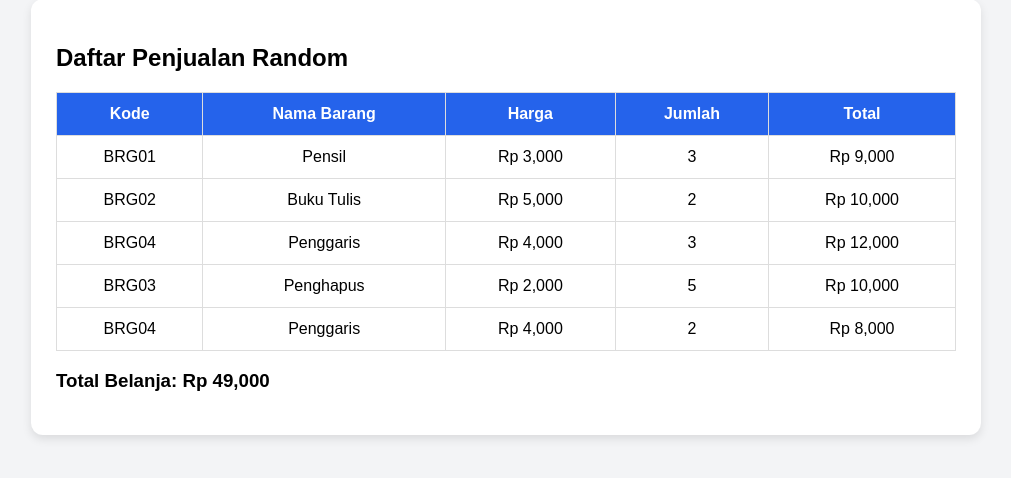
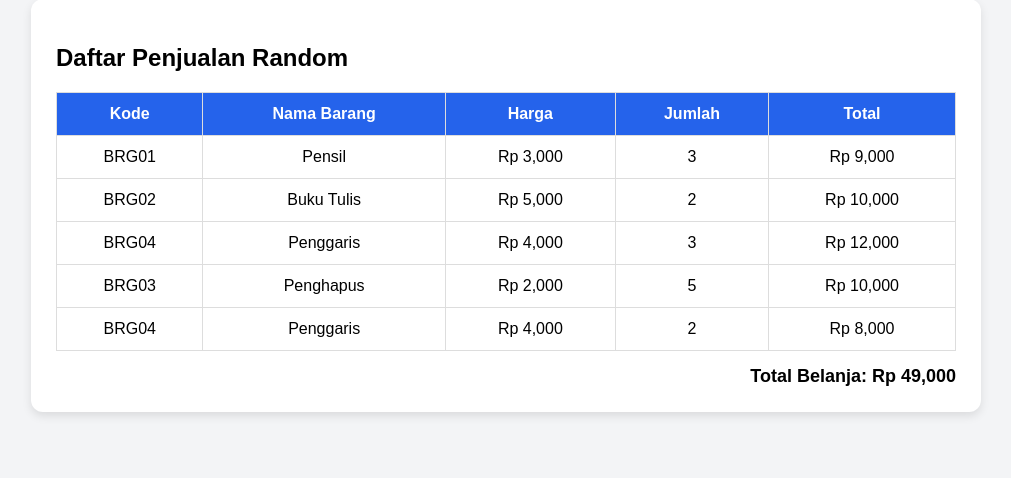
Before and after one commit to nayladelina/PolganMart, a PHP site: page /dashboard.php in a window 1280 px wide. Shown: the part 79-557 px from the top of the page, without its empty margins (134-1145 px from the left). Run offline with PHP 8.4, Linux system fonts and the light colour scheme; the visitor is signed in with stand-in values (Sample User, id 1).

Commit message:
Commit 8 – Menambahkan Total Belanja di dashboard

```diff
--- a/dashboard.php
+++ b/dashboard.php
@@ -20,8 +20,8 @@ $grandtotal = 0;
 
 // Pilih barang dan jumlah acak
 for($i=0; $i<5; $i++){
-    $beli[$i] = rand(0,4);     // index barang acak
-    $jumlah[$i] = rand(1,5);   // jumlah acak 1–5
+    $beli[$i] = rand(0,4);
+    $jumlah[$i] = rand(1,5);
 }
 
 // Hitung total per item menggunakan foreach
@@ -64,6 +64,7 @@ foreach($beli as $i => $index){
         table { width:100%; border-collapse:collapse; margin-top:20px; }
         table th, table td { border:1px solid #ddd; padding:12px; text-align:center; }
         table thead { background:#2563eb; color:white; }
+        .total { text-align:right; font-size:18px; margin-top:15px; }
     </style>
 </head>
 <body>
@@ -88,7 +89,6 @@ foreach($beli as $i => $index){
         </thead>
         <tbody>
             <?php
-            // Tampilkan detail pembelian dengan foreach
             foreach($beli as $i => $index){
                 echo "<tr>";
                 echo "<td>{$kode_barang[$index]}</td>";
@@ -101,7 +101,8 @@ foreach($beli as $i => $index){
             ?>
         </tbody>
     </table>
-    <h3>Total Belanja: Rp <?php echo number_format($grandtotal); ?></h3>
+    <!-- Commit 8: Total Belanja -->
+    <div class="total"><b>Total Belanja: Rp <?php echo number_format($grandtotal); ?></b></div>
 </div>
 </body>
 </html>
```
